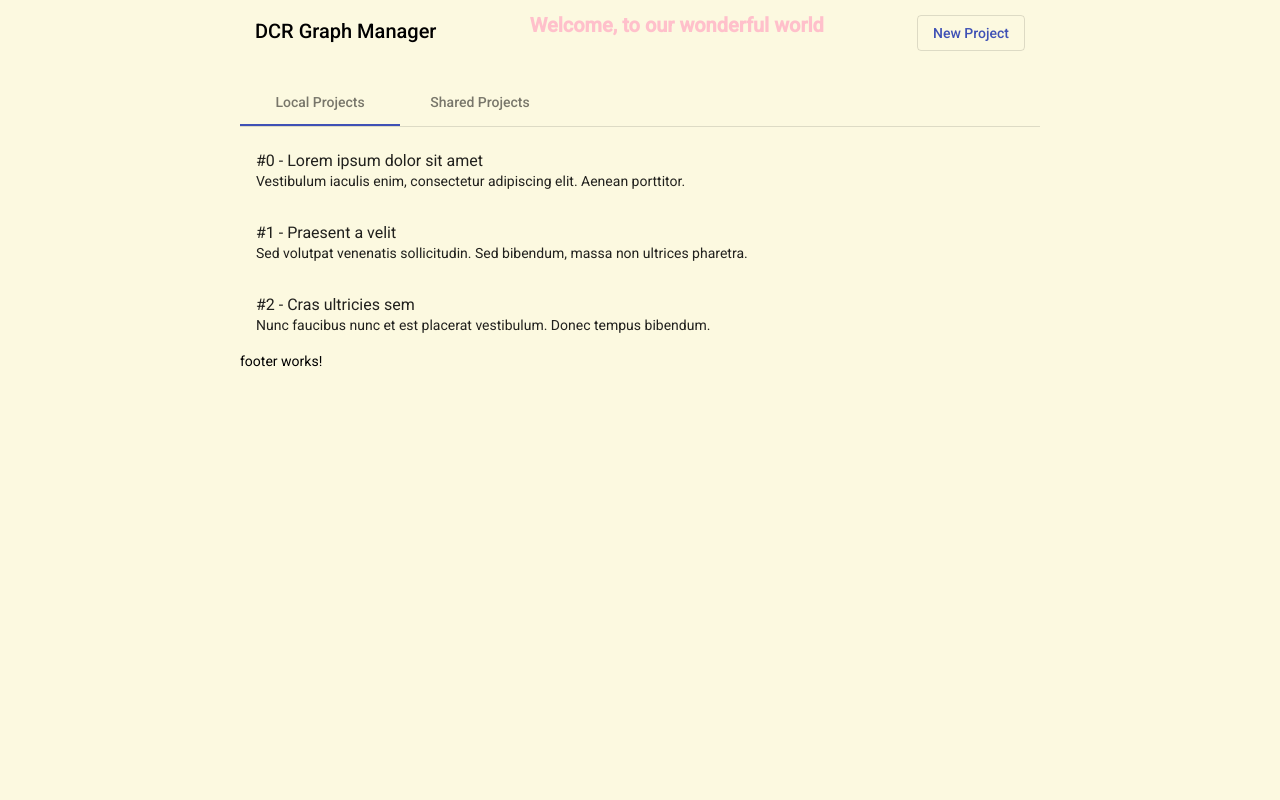
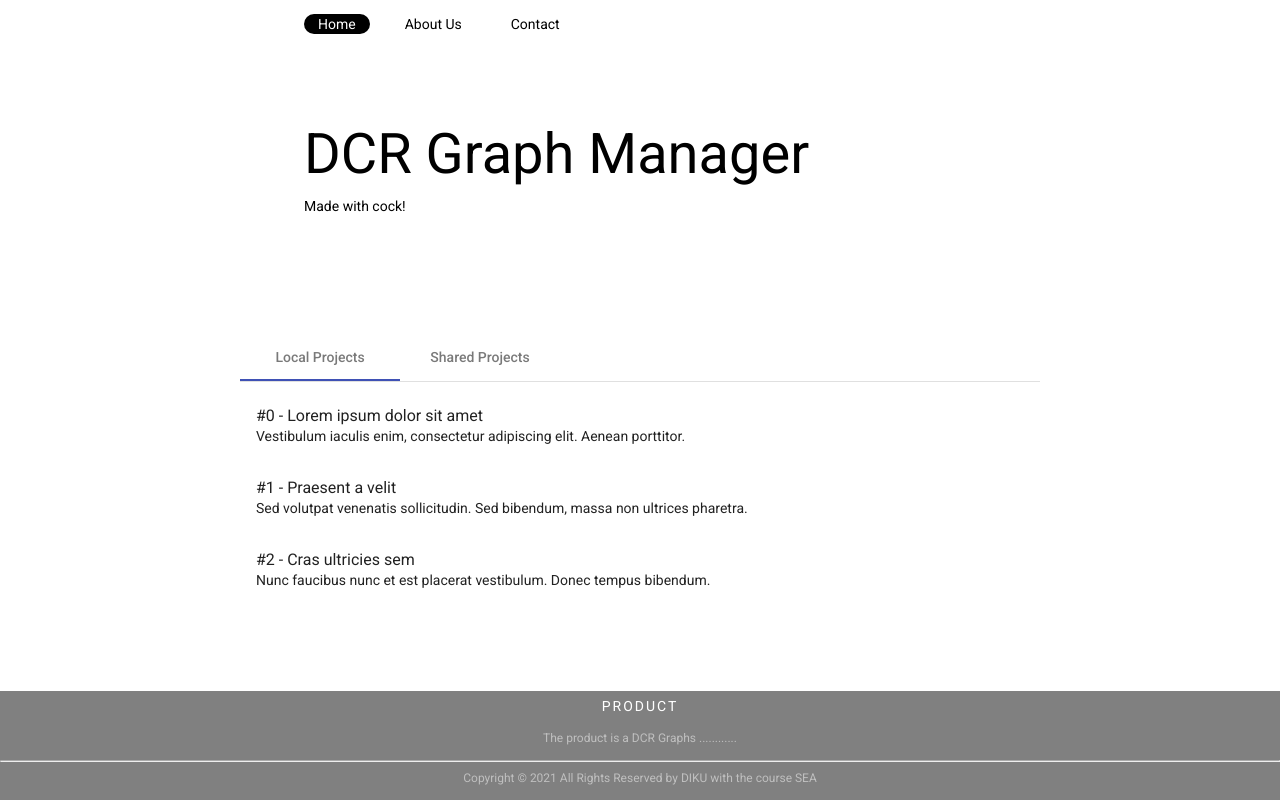
Before and after one commit to Olaybence/DCR-Graph-website, an Angular app: page /select/1 in a window 1280 px wide. Built offline with nearby package versions, Linux system fonts and the light colour scheme.

Commit message:
Added CSS aon footer and header

```diff
--- a/angular.json
+++ b/angular.json
@@ -1,5 +1,8 @@
 {
   "$schema": "./node_modules/@angular/cli/lib/config/schema.json",
+  "cli": {
+    "analytics": "da14f2b7-637d-4cce-adb2-f1e30181be56"
+  },
   "version": 1,
   "newProjectRoot": "projects",
   "projects": {
@@ -13,6 +16,7 @@
         "build": {
           "builder": "@angular-devkit/build-angular:browser",
           "options": {
+            "preserveSymlinks": true,
             "outputPath": "dist/DCR-Graph-website",
             "index": "src/index.html",
             "main": "src/main.ts",
--- a/src/app/edit-page/edit-header/edit-header.component.css
+++ b/src/app/edit-page/edit-header/edit-header.component.css
@@ -1,3 +1,23 @@
-.spacer {
+
+spacer {
   flex: 1 1 auto;
 }
+a {
+  color: white;
+  font-size: xx-large;
+  padding-inline-end: 3cm;
+}
+
+button {
+  font-size: small;
+  padding-inline-start: 1cm;
+  padding-inline-end:  1cm;
+  border: 0.5px solid black;
+  color: white;
+}
+button:hover {
+  background-color: rgb(35, 30, 110);
+}
+::ng-deep .customize{
+  background-color: rgb(63, 81, 181);
+}
--- a/src/app/edit-page/edit-header/edit-header.component.html
+++ b/src/app/edit-page/edit-header/edit-header.component.html
@@ -1,8 +1,8 @@
 <mat-toolbar color="primary">
-  <span>DCR graph</span>
+  <a href="http://localhost:4200/select">DCR graph</a>
 
   <button mat-button [matMenuTriggerFor]="edit">Edit</button>
-  <mat-menu #edit="matMenu">
+  <mat-menu #edit="matMenu" class="customize">
     <button mat-menu-item (click)="handleOnAddObject()">Add object</button>
     <button mat-menu-item (click)="handleOnRemoveObject()">Remove object</button>
     <button mat-menu-item (click)="handleOnConnectObject()">Connect object</button>
@@ -11,14 +11,14 @@
   </mat-menu>
 
   <button mat-button [matMenuTriggerFor]="simulate">Simulate</button>
-  <mat-menu #simulate="matMenu">
+  <mat-menu #simulate="matMenu" class="customize">
     <button mat-menu-item (click)="handleOnSimulateGraph()">Run Simulate on graph</button>
     <button mat-menu-item (click)="handleOnEditParameters()">Edit parameters</button>
     <button mat-menu-item (click)="handleOnViewExecutionLog()">View execution log</button>
   </mat-menu>
 
   <button mat-button [matMenuTriggerFor]="analyze">Analyze</button>
-  <mat-menu #analyze="matMenu">
+  <mat-menu #analyze="matMenu" class="customize">
     <button mat-menu-item (click)="handleOnAnalyzeGraph()">Run analyse on graph</button>
     <button mat-menu-item (click)="handleOnViewMetrics()">View metrics</button>
     <button mat-menu-item (click)="handleOnViewLogs()">View logs</button>
@@ -26,7 +26,7 @@
 
   <span class="spacer"></span>
   <button mat-button [matMenuTriggerFor]="viewType">Selected view: {{ selectedView }}</button>
-  <mat-menu #viewType="matMenu">
+  <mat-menu #viewType="matMenu" class="customize">
     <button
       mat-menu-item
       *ngFor="let vt of viewTypes"
--- a/src/app/front-page/footer/footer.component.css
+++ b/src/app/front-page/footer/footer.component.css
@@ -0,0 +1,28 @@
+
+.site-footer
+{
+  position: fixed;
+  bottom: 0;
+  left: 0;
+  width: 100%;
+  text-align: center;
+  margin-top: 1cm;
+  background-color: grey;
+  font-size:12px;
+  line-height:20px;
+  color:rgba(255, 255, 255, 0.493);
+}
+.site-footer hr
+{
+  border-top-color:White;
+  opacity:1
+}
+
+.site-footer h6
+{
+  color:#fff;
+  font-size:14px;
+  text-transform: uppercase;
+  margin-top:5px;
+  letter-spacing:2px
+}
--- a/src/app/front-page/footer/footer.component.html
+++ b/src/app/front-page/footer/footer.component.html
@@ -1 +1,15 @@
-<p>footer works!</p>
+  <!-- Site footer -->
+  <footer class="site-footer">
+    <div class="container">
+      <div class="row">
+        <div class="col-sm-12 col-md-6">
+          <h6>Product</h6>
+          <p class="text-justify">The product is a DCR Graphs ............</p>
+        </div>
+
+      </div>
+      <hr>
+      <p class="copyright-text">Copyright &copy; 2021 All Rights Reserved by DIKU with the course SEA</p>
+    </div>
+
+</footer>
--- a/src/app/front-page/header/header.component.css
+++ b/src/app/front-page/header/header.component.css
@@ -13,3 +13,108 @@
 .new-project {
     color: white
 }
+
+
+  .grid {
+    inline-size: 90%;
+    margin-inline: auto;
+    max-inline-size: 48em;
+  }
+
+  /* helpers/sticky.css */
+
+  .sticky {
+    position: sticky;
+    will-change: transform;
+  }
+
+  .sticky--top {
+    top: 0;
+  }
+
+  /* layout/base.css */
+
+  * {
+    box-sizing: inherit;
+  }
+
+  html {
+    box-sizing: border-box;
+  }
+
+  body {
+    font-family: 'Roboto', sans-serif;
+    line-height: 1.75;
+    margin: 0;
+    min-block-size: 100vh;
+  }
+
+  /* layout/header.css */
+
+  .header {
+    background-color: #fff;
+    padding-block: 1em;
+  }
+
+
+  .header::after {
+    bottom: 0;
+    box-shadow: 0 0.0625em 0.5em rgba(0, 0, 0, 0.3);
+    content: '';
+    left: 0;
+    opacity: 0;
+    position: absolute;
+    right: 0;
+    top: 0;
+    transition: opacity 0.3s;
+    z-index: -1;
+  }
+
+  .header.is-active::after {
+    opacity: 1;
+  }
+
+  /* layout/main.css */
+
+  .main {
+    padding-block: 6em;
+  }
+
+  /* modules/headline.css */
+
+  h1 {
+    margin-block: 0.1em;
+    font-size: 400%
+  }
+
+  /* modules/navigation.css */
+
+  .navigation__list {
+    list-style: none;
+    margin: 0;
+    padding: 0;
+  }
+
+  .navigation__list--inline {
+    display: flex;
+    gap: 1.5em;
+  }
+
+  .navigation__link {
+    color: inherit;
+    display: block;
+    padding-inline: 1em;
+    text-decoration: none;
+  }
+
+  .navigation__link--is-active {
+    background-color: #000;
+    border-radius: 999em;
+    color: #fff;
+  }
+
+  /* modules/paragraph.css */
+
+  p {
+    padding-block: 1.5em;
+  }
--- a/src/app/front-page/header/header.component.html
+++ b/src/app/front-page/header/header.component.html
@@ -1,3 +1,6 @@
+
+<!--
+
 <div class="header">
     <div class="logo">
         <h2>DCR Graph Manager</h2>
@@ -12,6 +15,37 @@
     </div>
 </div>
 
+
+-->
+
+<header class="header sticky sticky--top js-header">
+
+    <div class="grid">
+
+      <nav class="navigation">
+        <ul class="navigation__list navigation__list--inline">
+          <li class="navigation__item"><a href="#" class="navigation__link navigation__link--is-active">Home</a></li>
+          <li class="navigation__item"><a href="#" class="navigation__link">About Us</a></li>
+          <li class="navigation__item"><a href="#" class="navigation__link">Contact</a></li>
+        </ul>
+      </nav>
+
+    </div>
+
+  </header>
+
+  <main class="main">
+
+    <div class="grid">
+
+      <h1>DCR Graph Manager</h1>
+
+      <p>Made with cock!</p>
+
+    </div>
+
+  </main>
+
 <!-- <mat-toolbar color="primary">
     <span>GCR graph</span>
 
--- a/src/app/front-page/select-graph/select-graph.component.css
+++ b/src/app/front-page/select-graph/select-graph.component.css
@@ -8,6 +8,6 @@
 }
 
 .items:hover {
-    background-color: grey;
+    background-color: white;
     cursor: pointer;
 }
--- a/src/styles.css
+++ b/src/styles.css
@@ -4,5 +4,5 @@ html, body { height: 100%; }
 body {
     margin: 0;
     font-family: Roboto, "Helvetica Neue", sans-serif;
-    background-color: rgb(252, 249, 224); /* make some cool stuff happening */
+    background-color: white; /* make some cool stuff happening */
 }
```
Also changed, not shown: src/app/front-page/header/Babel.js (added, +13 -0 lines).
